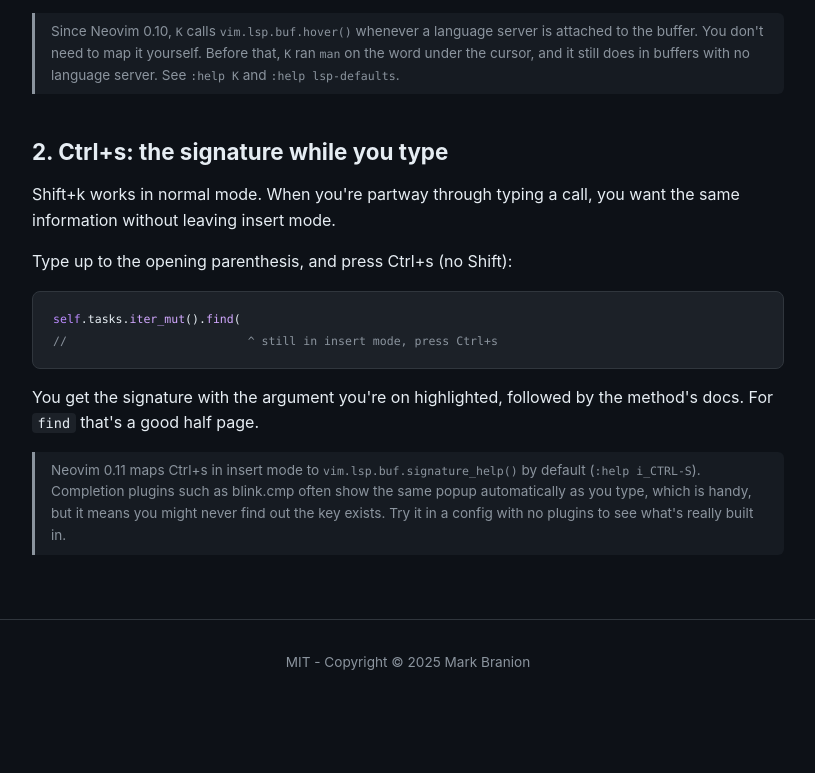
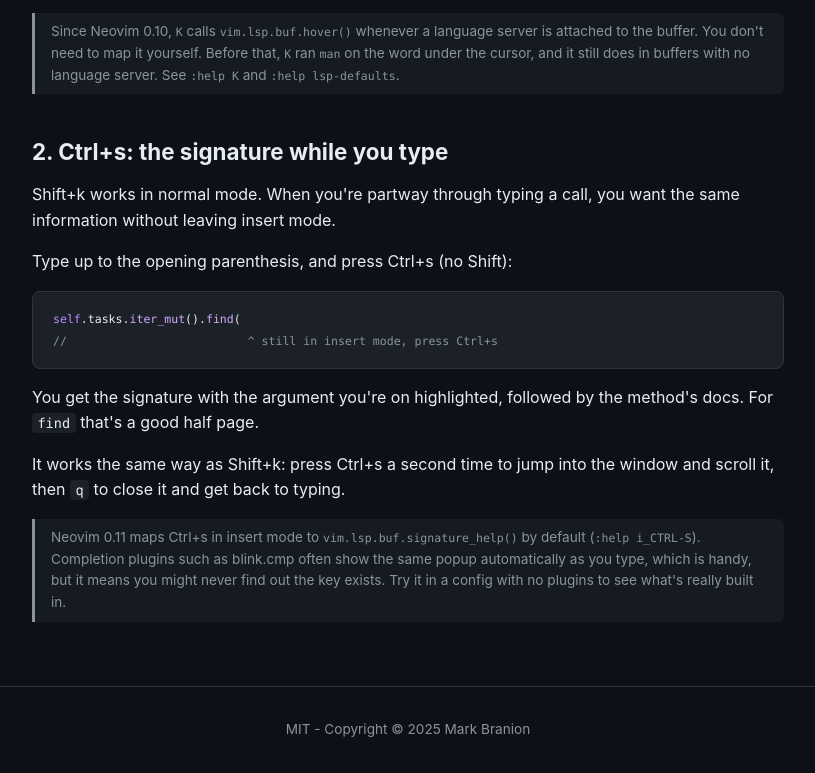
Before and after one commit to telex-tui/telex-tui.github.io, a plain HTML site: page blog/draft60.html in a window 1280 px wide. Shown: the part 1231-2004 px from the top of the page, without its empty margins (232-1047 px from the left). Before the commit the page ends 1936 px from the top, so only its background shows below. Drawn offline with Linux system fonts and the light colour scheme.

Commit message:
Draft 60: Ctrl+s twice to focus the signature float
Co-Authored-By: Claude Opus 5.5 <noreply@anthropic.com>
Claude-Session: https://claude.ai/code/session_016hMHyJ8Msq9DjiuTC7QsKa

```diff
--- a/blog/draft60.html
+++ b/blog/draft60.html
@@ -57,6 +57,7 @@
 <pre><code><span class="kw">self</span>.tasks.<span class="fn">iter_mut</span>().<span class="fn">find</span>(
 <span class="cm">//                          ^ still in insert mode, press Ctrl+s</span></code></pre>
 <p>You get the signature with the argument you're on highlighted, followed by the method's docs. For <code>find</code> that's a good half page.</p>
+<p>It works the same way as Shift+k: press Ctrl+s a second time to jump into the window and scroll it, then <code>q</code> to close it and get back to typing.</p>
 <div class="note">Neovim 0.11 maps Ctrl+s in insert mode to <code>vim.lsp.buf.signature_help()</code> by default (<code>:help i_CTRL-S</code>). Completion plugins such as blink.cmp often show the same popup automatically as you type, which is handy, but it means you might never find out the key exists. Try it in a config with no plugins to see what's really built in.</div>
     </article>
   </main>
```
